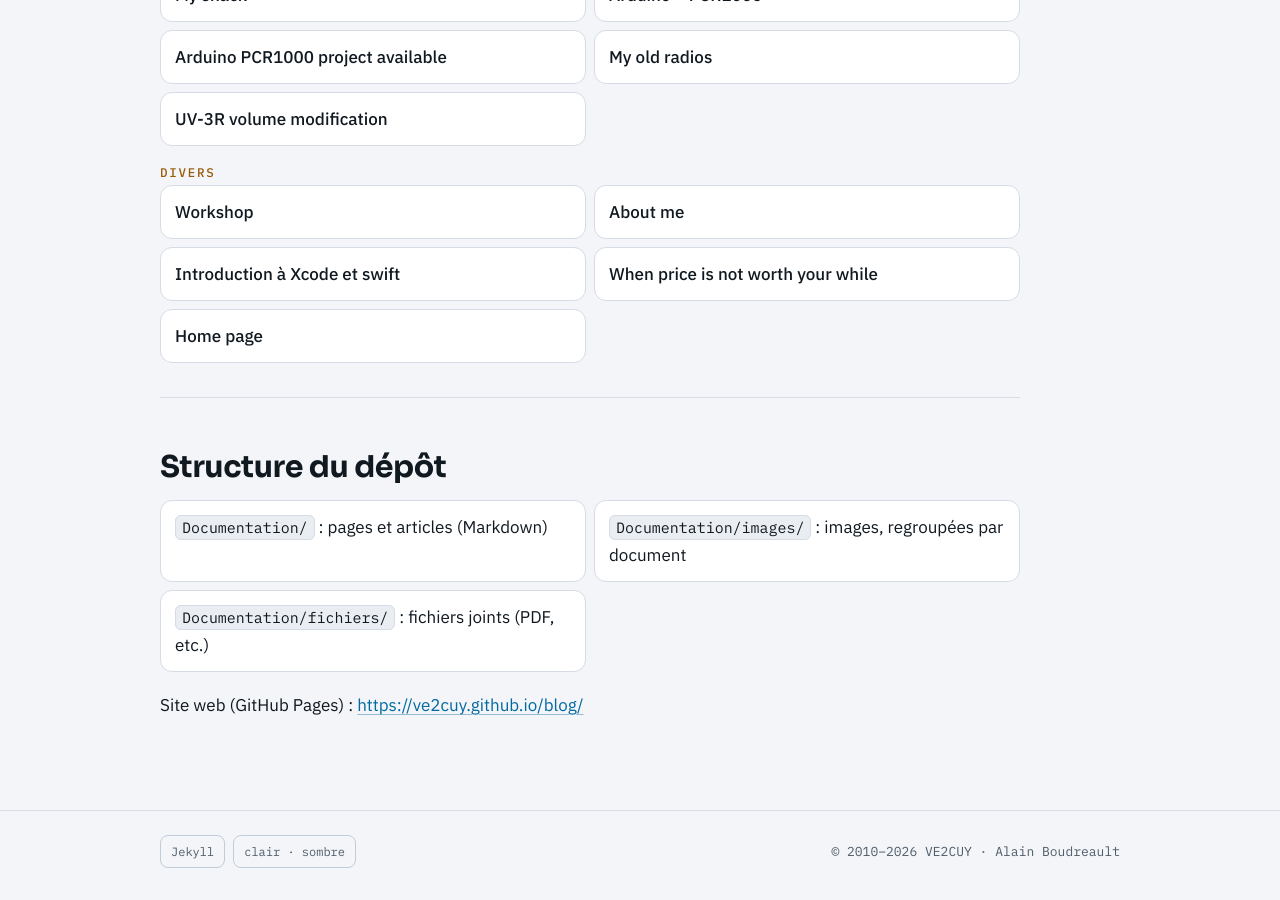
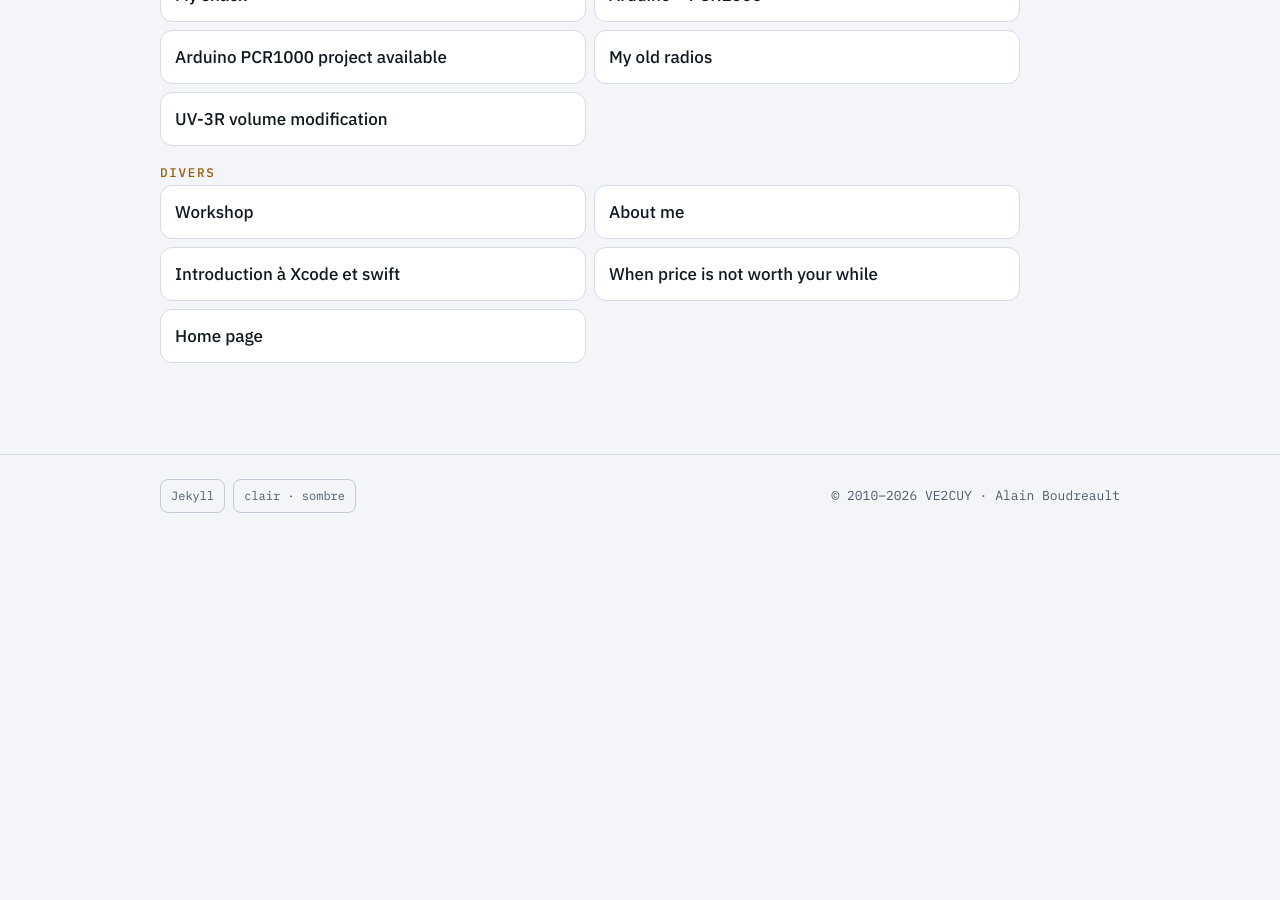
Before and after one commit to ve2cuy/blog, a Jekyll site: the page built from README.md, in a window 1280 px wide and 900 px high, scrolled down 2755 px. Built offline with Jekyll 4.4.1, drawn with Linux system fonts in a browser that asks for light colours; our own code applies the rules of GitHub Pages for plain Markdown files; after the commit the page ends 3300 px from its top, so only the background shows below that.

Commit message:
Accueil sans la section Structure du dépôt; photo de l'accueil sur About
La page About reprend la photo de l'accueil (images/Accueil/moi.jpg);
l'ancienne (images/About/moi2-768x308.jpg), plus utilisée, est retirée.

```diff
--- a/README.md
+++ b/README.md
@@ -83,13 +83,3 @@
 * [Introduction à Xcode et swift](Documentation/2015-03-29-Introduction-a-Xcode-et-swift.md)
 * [When price is not worth your while](Documentation/2010-06-03-When-price-is-not-worth-your-while.md)
 * [Home page](Documentation/2010-01-03-Home-page.md)
-
----
-
-## Structure du dépôt
-
-* `Documentation/` : pages et articles (Markdown)
-* `Documentation/images/` : images, regroupées par document
-* `Documentation/fichiers/` : fichiers joints (PDF, etc.)
-
-Site web (GitHub Pages) : <https://ve2cuy.github.io/blog/>
```
Also changed, not shown: Documentation/About.md (+1 -1 lines), Documentation/images/About/moi2-768x308.jpg (deleted).
